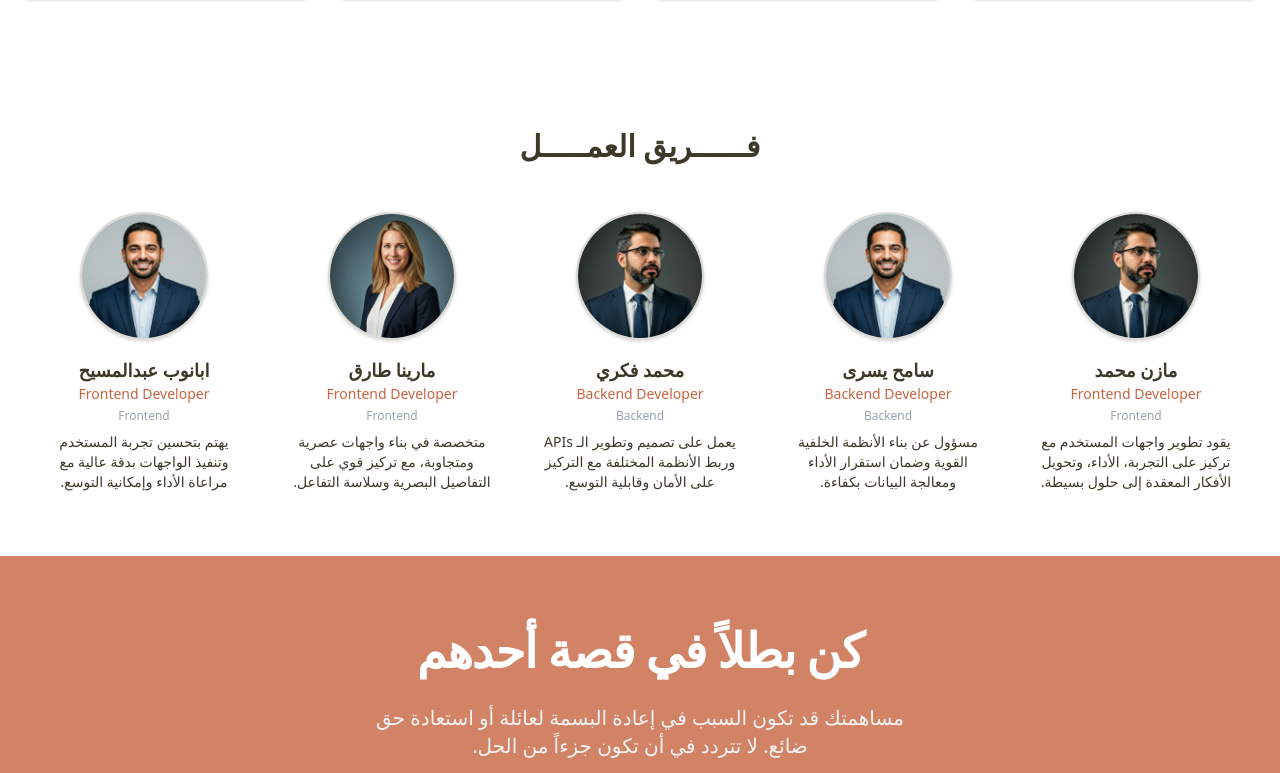
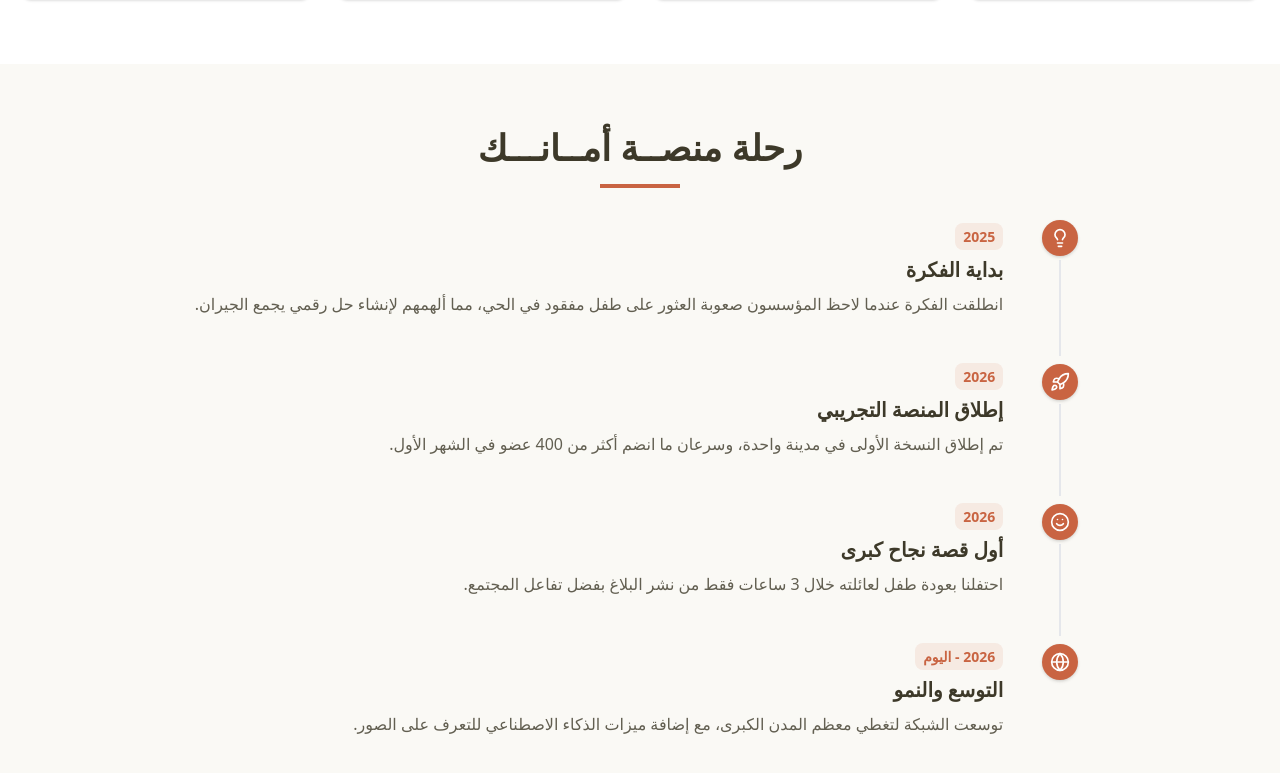
Before and after one commit to Amanak-dev/Amanak, a Next.js app: page /about in a window 1280 px wide. Shown: the part 2307-3080 px from the top of the page. Built offline with nearby package versions, Linux system fonts and the light colour scheme.

Commit message:
feat: Add TimeLine Section

```diff
--- a/src/app/(pages)/about/page.tsx
+++ b/src/app/(pages)/about/page.tsx
@@ -4,6 +4,7 @@ import ValuesSection from "@/components/shared/about/Values";
 import TeamSection from "@/components/shared/about/Team";
 import CTA from "@/components/shared/about/CTA";
 import PurposeSection from "@/components/shared/about/PurposeSection";
+import Timeline from "@/components/shared/about/Timeline";
 
 
 export default function AboutPage() {
@@ -14,8 +15,10 @@ export default function AboutPage() {
             <StatsSection/>
             <PurposeSection/>
             <ValuesSection/>
+            <Timeline/>
             <TeamSection/>
             <CTA/>
+
         </main>
 
         </>
--- a/src/components/shared/about/Team.tsx
+++ b/src/components/shared/about/Team.tsx
@@ -13,12 +13,12 @@ export default function TeamSection() {
                     {TEAM.map(({ id, name, role, bio, image, stack }: TeamMember) => (
                         <div key={id} className="flex flex-col items-center ">
                             {/* Member Image */}
-                            <div className="relative w-32 h-32 rounded-full overflow-hidden mb-4 border-2 shadow-md">
+                            <div className="relative w-32 h-32 rounded-full overflow-hidden mb-4 border-2 shadow-md cursor-pointer group">
                                 <Image
                                     src={image}
                                     alt={name}
                                     fill
-                                    className="object-cover"
+                                    className="object-cover transition-all duration-300 group-hover:scale-105"
                                     sizes="128px"
                                 />
                             </div>
--- /dev/null
+++ b/src/components/shared/about/Timeline.tsx
@@ -0,0 +1,48 @@
+import { TIMELINE_STEPS, TimelineStep } from "@/constants/about";
+import React from "react";
+
+export default function Timeline() {
+    return (
+        <section className="py-12">
+            <div className="container flex items-center flex-col">
+                <h2 className="relative font-bold text-center text-2xl md:text-4xl mt-4 mb-12 group">رحلة منصــة أمــانـــك
+                    <span className="absolute w-20 h-1 bg-primary top-14 left-1/2 -translate-x-1/2 transition-all duration-300 group-hover:w-[90%]"></span>
+
+
+                </h2>
+                <div className="grid grid-cols-[50px_1fr] gap-x-4">
+                    {TIMELINE_STEPS.map(
+                        ({ id, year, title, description, icon: Icon }: TimelineStep, idx) => (
+                            <React.Fragment key={id}>
+                                {/* Timeline marker */}
+                                <div className="flex flex-col items-center gap-1 pt-1">
+                                    {idx !== 0 && <div className="w-0.5 bg-gray-200 "></div>}
+
+                                    <div className=" rounded-full p-2 bg-primary text-white flex items-center justify-center shadow-md z-10">
+                                        <Icon className="text-xl" size={20}/>
+                                    </div>
+
+                                    {idx !== TIMELINE_STEPS.length - 1 && (
+                                        <div className="w-0.5 bg-gray-200  h-full grow"></div>
+                                    )}
+                                </div>
+
+                                {/* Timeline content */}
+                                <div className="pb-10 pt-2 pr-4">
+                                    <span className="text-primary font-bold text-sm bg-primary/10 px-2 py-1 rounded">
+                                        {year}
+                                    </span>
+                                    <h3 className="text-xl font-bold mt-2">{title}</h3>
+                                    <p className="opacity-80 mt-2">{description}</p>
+                                </div>
+                            </React.Fragment>
+                        )
+                    )}
+                </div>
+
+
+            </div>
+
+        </section>
+    );
+}
--- a/src/constants/about.ts
+++ b/src/constants/about.ts
@@ -1,4 +1,4 @@
-import { BellRing, CheckCircle, Map, Users, Shield, Zap, Lock, Eye, Rocket } from "lucide-react";
+import { BellRing, CheckCircle, Map, Users, Shield, Zap, Lock, Eye, Rocket,Lightbulb,Globe, Smile } from "lucide-react";
 import type { LucideIcon } from "lucide-react";
 
 
@@ -132,6 +132,52 @@ export const VALUES: ValueItem[] = [
     },
 ];
 
+
+// TimeLine Section
+export type TimelineStep = {
+    id: number;
+    year: string;
+    title: string;
+    description: string;
+    icon: LucideIcon;
+};
+
+export const TIMELINE_STEPS: TimelineStep[] = [
+    {
+        id: 1,
+        year: "2025",
+        title: "بداية الفكرة",
+        description:
+            "انطلقت الفكرة عندما لاحظ المؤسسون صعوبة العثور على طفل مفقود في الحي، مما ألهمهم لإنشاء حل رقمي يجمع الجيران.",
+        icon: Lightbulb
+    },
+    {
+        id: 2,
+        year: "2026",
+        title: "إطلاق المنصة التجريبي",
+        description:
+            "تم إطلاق النسخة الأولى في مدينة واحدة، وسرعان ما انضم أكثر من 400 عضو في الشهر الأول.",
+        icon: Rocket
+    },
+    {
+        id: 3,
+        year: "2026",
+        title: "أول قصة نجاح كبرى",
+        description:
+            "احتفلنا بعودة طفل لعائلته خلال 3 ساعات فقط من نشر البلاغ بفضل تفاعل المجتمع.",
+        icon: Smile
+    },
+    {
+        id: 4,
+        year: "2026 - اليوم",
+        title: "التوسع والنمو",
+        description:
+            "توسعت الشبكة لتغطي معظم المدن الكبرى، مع إضافة ميزات الذكاء الاصطناعي للتعرف على الصور.",
+        icon: Globe
+    }
+];
+
+
 // Members Section
 export type TeamMember = {
     id: number,
```
